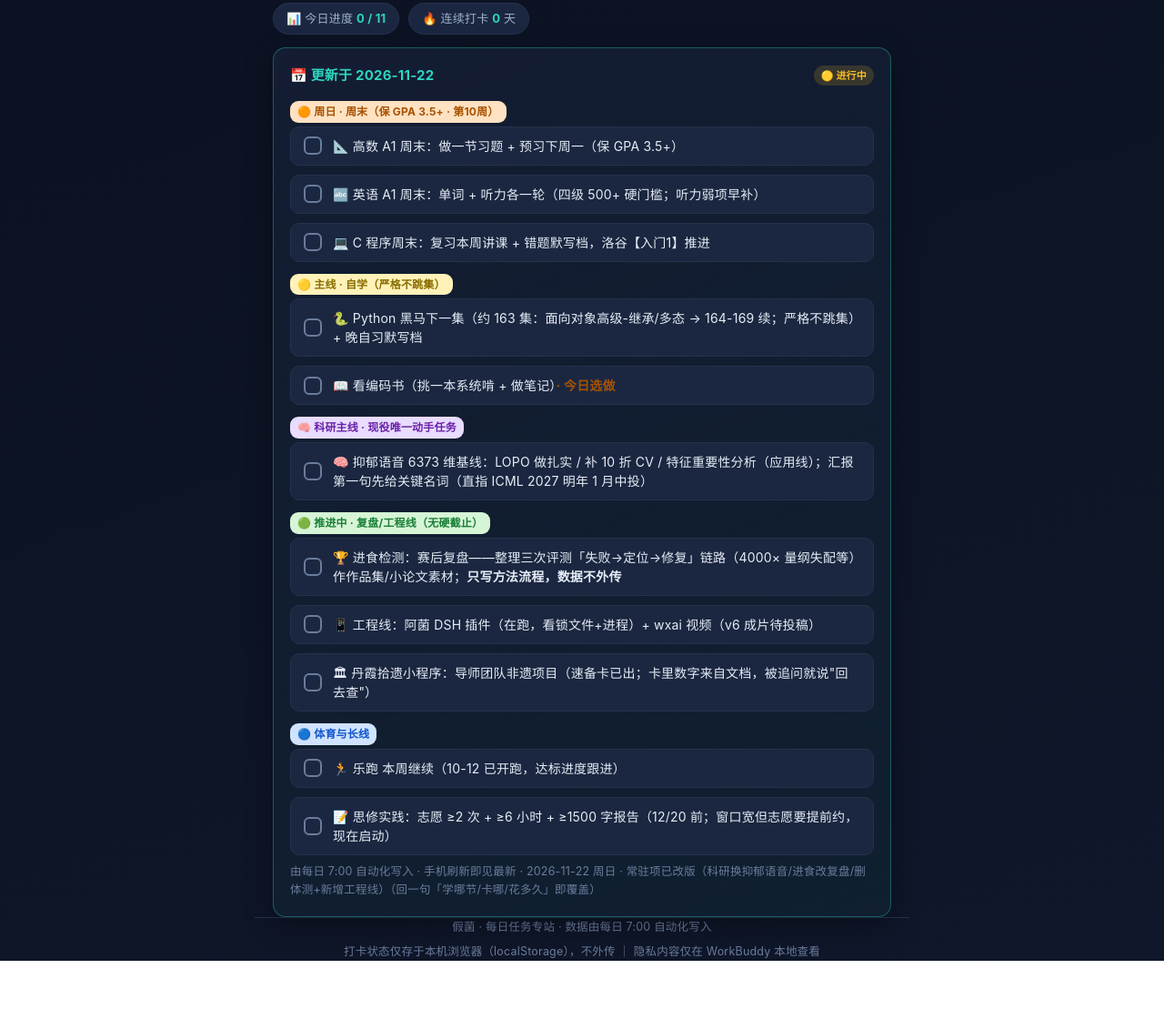
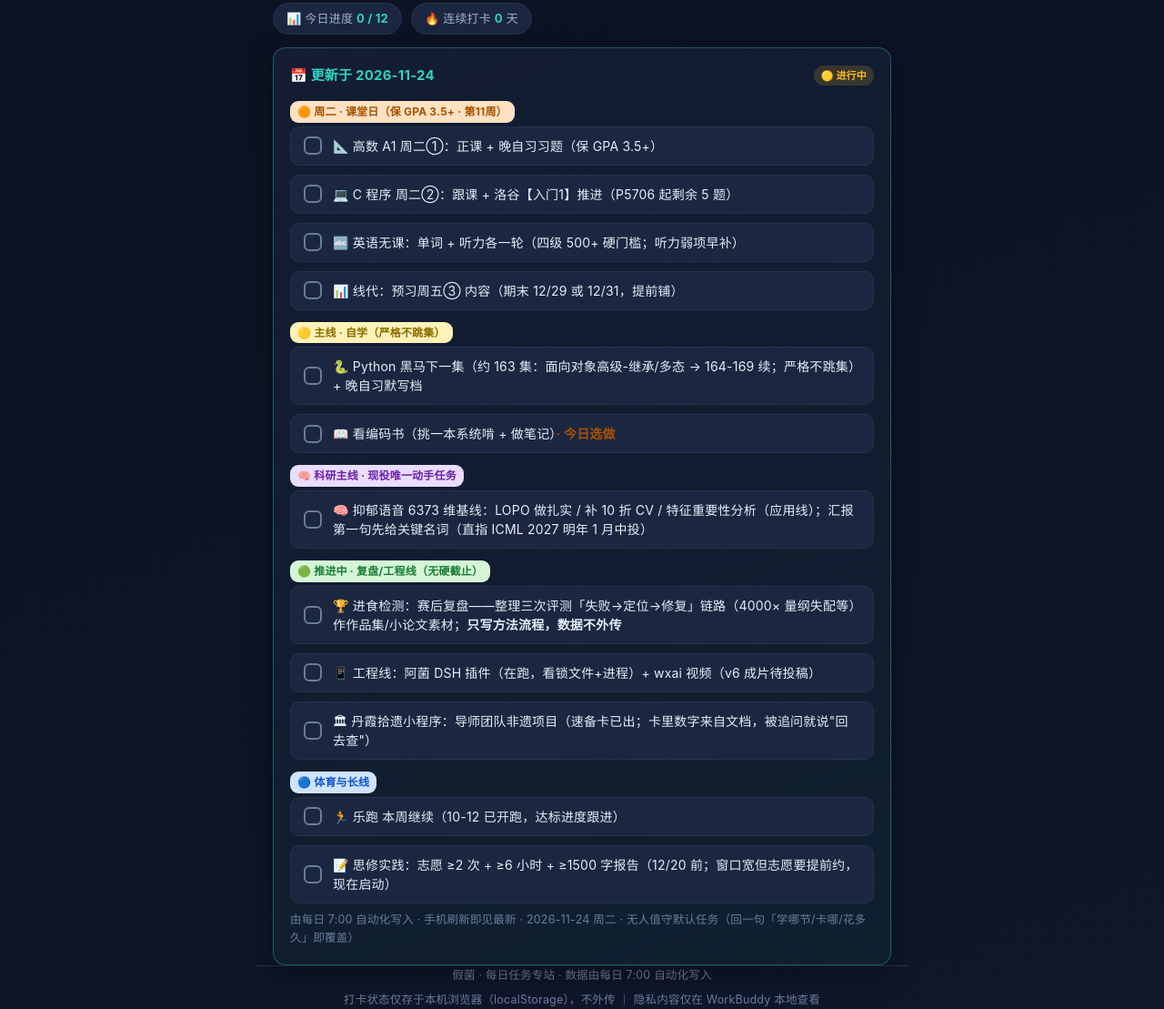
Before and after one commit to jiajun-huang2008/daily-task, a plain HTML site: page index.html in a window 1280 px wide. Shown: the part 283-1392 px from the top of the page at 91% size. Before the commit the page ends 1339 px from the top, so only its background shows below. Drawn offline with Linux system fonts and the light colour scheme.

Commit message:
auto: daily task 2026-11-24

```diff
--- a/index.html
+++ b/index.html
@@ -92,13 +92,14 @@
   <div id="dailyMeta" class="meta" data-page-node-id="DCQBY22HBpN1ZfRjIo2O4o"></div>
   <!-- DAILY_TASK_START -->
   <div class="card daily-card">
-    <div class="dt-head"><span class="dt-date">📅 更新于 2026-11-22</span><span class="badge b-doing">🟡 进行中</span></div>
+    <div class="dt-head"><span class="dt-date">📅 更新于 2026-11-24</span><span class="badge b-doing">🟡 进行中</span></div>
 
-    <p style="margin:10px 0 4px"><span style="display:inline-block;background:#ffe2c2;color:#a85200;font-weight:700;font-size:12px;padding:2px 8px;border-radius:9px">🟠 周日 · 周末（保 GPA 3.5+ · 第10周）</span></p>
+    <p style="margin:10px 0 4px"><span style="display:inline-block;background:#ffe2c2;color:#a85200;font-weight:700;font-size:12px;padding:2px 8px;border-radius:9px">🟠 周二 · 课堂日（保 GPA 3.5+ · 第11周）</span></p>
     <ul class="dt-list">
-      <li>📐 高数 A1 周末：做一节习题 + 预习下周一（保 GPA 3.5+）</li>
-      <li>🔤 英语 A1 周末：单词 + 听力各一轮（四级 500+ 硬门槛；听力弱项早补）</li>
-      <li>💻 C 程序周末：复习本周讲课 + 错题默写档，洛谷【入门1】推进</li>
+      <li>📐 高数 A1 周二①：正课 + 晚自习习题（保 GPA 3.5+）</li>
+      <li>💻 C 程序 周二②：跟课 + 洛谷【入门1】推进（P5706 起剩余 5 题）</li>
+      <li>🔤 英语无课：单词 + 听力各一轮（四级 500+ 硬门槛；听力弱项早补）</li>
+      <li>📊 线代：预习周五③ 内容（期末 12/29 或 12/31，提前铺）</li>
     </ul>
 
     <p style="margin:10px 0 4px"><span style="display:inline-block;background:#fff2b8;color:#8a6d00;font-weight:700;font-size:12px;padding:2px 8px;border-radius:9px">🟡 主线 · 自学（严格不跳集）</span></p>
@@ -125,7 +126,7 @@
       <li>📝 思修实践：志愿 ≥2 次 + ≥6 小时 + ≥1500 字报告（12/20 前；窗口宽但志愿要提前约，现在启动）</li>
     </ul>
 
-    <div class="mini">由每日 7:00 自动化写入 · 手机刷新即见最新 · 2026-11-22 周日 · 常驻项已改版（科研换抑郁语音/进食改复盘/删体测+新增工程线）（回一句「学哪节/卡哪/花多久」即覆盖）</div>
+    <div class="mini">由每日 7:00 自动化写入 · 手机刷新即见最新 · 2026-11-24 周二 · 无人值守默认任务（回一句「学哪节/卡哪/花多久」即覆盖）</div>
   </div>
   <!-- DAILY_TASK_END -->
 </section>
```
